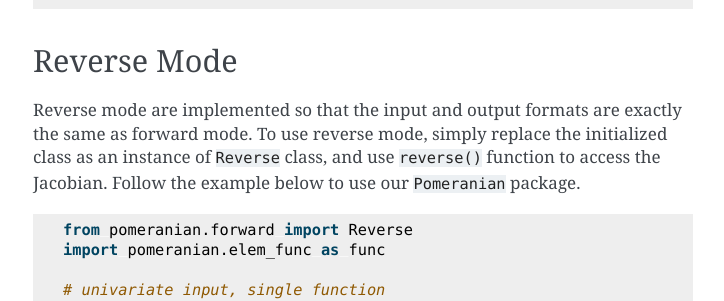
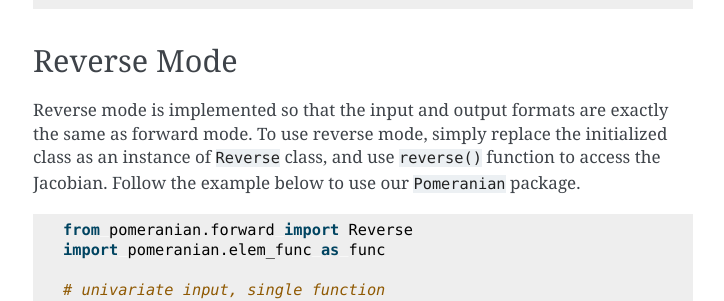
Before and after one commit to AECassAWei/cs107_team11, a Sphinx documentation site: the page built from docs/source/index.rst, in a window 1280 px wide and 900 px high, scrolled down 6719 px. Shown: the part 162-463 px from the top of the window, without its empty margins (387-1111 px from the left). Built offline with Sphinx 7.4.7, drawn with Linux system fonts in a browser that asks for light colours; some of the changed text lies outside the part shown.

Commit message:
fix typo

```diff
--- a/docs/source/index.rst
+++ b/docs/source/index.rst
@@ -289,7 +289,7 @@
 
 Reverse Mode
 -------------
-Reverse mode are implemented so that the input and output formats are exactly the same as forward mode. To use reverse mode, simply replace the initialized class as an instance of ``Reverse`` class, and use ``reverse()`` function to access the Jacobian. Follow the example below to use our ``Pomeranian`` package.
+Reverse mode is implemented so that the input and output formats are exactly the same as forward mode. To use reverse mode, simply replace the initialized class as an instance of ``Reverse`` class, and use ``reverse()`` function to access the Jacobian. Follow the example below to use our ``Pomeranian`` package.
 
 .. code-block:: python
 
```
Also changed, not shown: other parts of docs/source/index.rst (+1 -1 lines).
